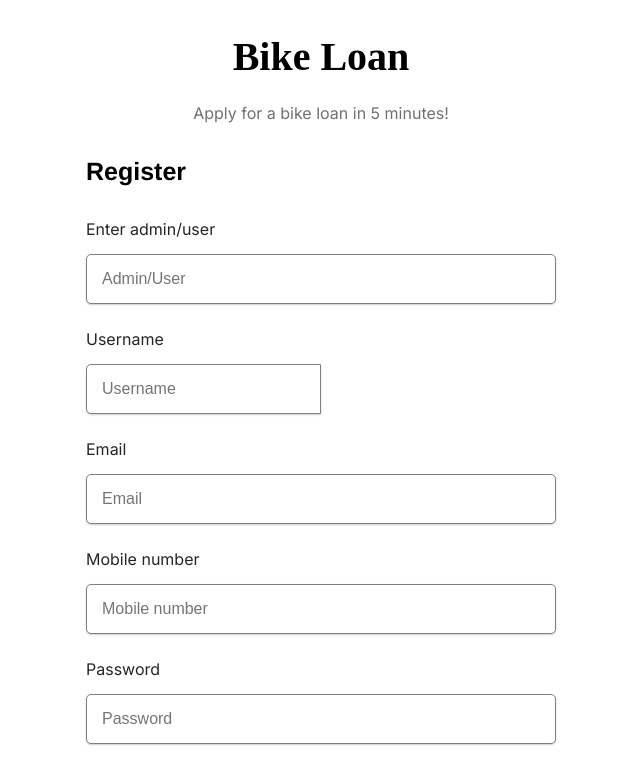
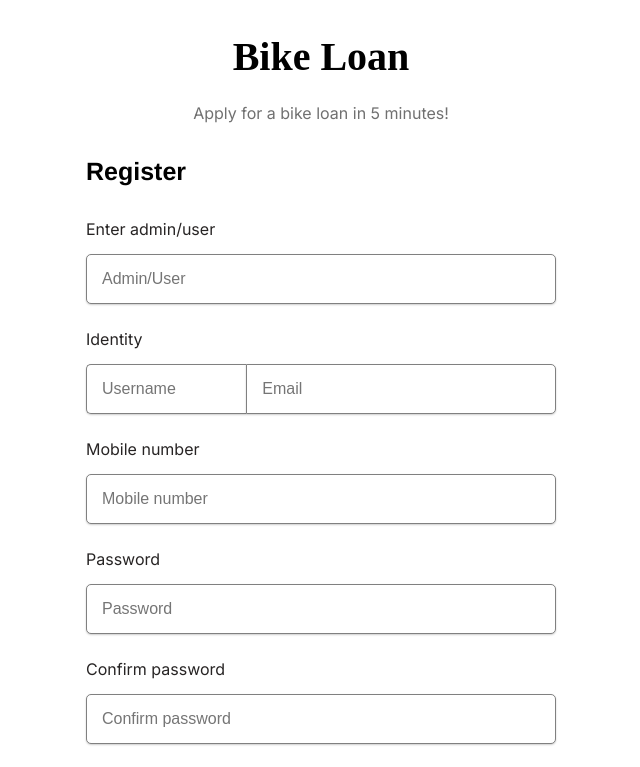
Before and after one commit to iamneo-production/311170b1-8dfb-45b8-b98f-e632175c0092, a React (Create React App) app in the folder reactapp/: page /user/signup in a window 1280 px wide. Shown: the top 767 px of the page, without its empty margins (319-959 px from the left). Built offline with nearby package versions, Linux system fonts and the light colour scheme; a web font is replaced by a local one.

Commit message:
Bordder adjust in the inputs.

```diff
--- a/reactapp/src/App.css
+++ b/reactapp/src/App.css
@@ -106,6 +106,7 @@ button {
   border-bottom-left-radius: 5px;
   border-top-right-radius: 0;
   border-bottom-right-radius: 0;
+  border-right: 0;
 }
 
 .username_email #email {
--- a/reactapp/src/components/user/Login.jsx
+++ b/reactapp/src/components/user/Login.jsx
@@ -17,7 +17,7 @@ const Login = () => {
             <form>
               <h4 id="login_">Login</h4>
               <label>Email</label>
-              <input type="email" id="email" placeholder="Email" required />
+              <input type="email" id="email" placeholder="Email" required className="email" />
               <label>Password</label>
               <input type="password" id="password" placeholder="Password" required />
               <button type="submit" id="loginButton">Login</button>
--- a/reactapp/src/components/user/Signup.jsx
+++ b/reactapp/src/components/user/Signup.jsx
@@ -18,10 +18,11 @@ const Signup = () => {
               <h4 id="register_">Register</h4>
               <label>Enter admin/user</label>
               <input type="text" id="admin/user" placeholder="Admin/User" required />
-              <label>Username</label>
-              <input type="text" id="username" placeholder="Username" required />
-              <label>Email</label>
-              <input type="email" id="email" placeholder="Email" required />
+              <label>Identity</label>
+              <div className="username_email">
+                <input type="text" id="username" placeholder="Username" required />
+                <input type="email" id="email" placeholder="Email" required />
+              </div>
               <label>Mobile number</label>
               <input type="text" id="mobileNumber" placeholder="Mobile number" required />
               <label>Password</label>
```
